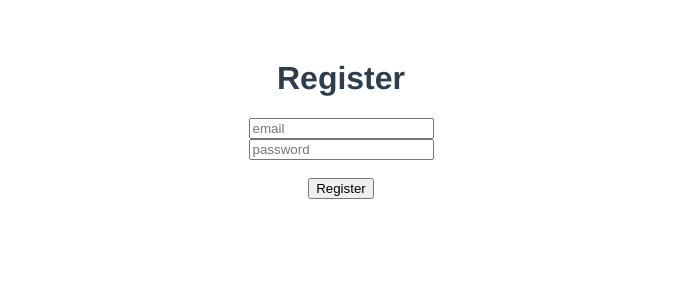
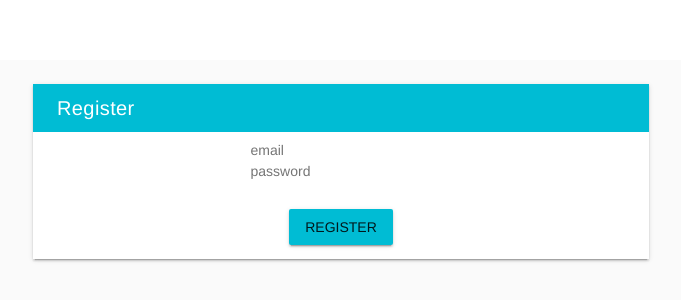
Before and after one commit to BorisZhuang/tab-tracker, a Vue app in the folder client/: page /#/register in a window 1280 px wide. Shown: the top 300 px of the page, without its empty margins (299-980 px from the left). Built offline with nearby package versions, Linux system fonts and the light colour scheme.

Commit message:
start using vuetify to apply material design on the UI.

```diff
--- a/client/package.json
+++ b/client/package.json
@@ -16,7 +16,8 @@
   "dependencies": {
     "axios": "^0.18.0",
     "vue": "^2.5.2",
-    "vue-router": "^3.0.1"
+    "vue-router": "^3.0.1",
+    "vuetify": "^1.5.13"
   },
   "devDependencies": {
     "autoprefixer": "^7.1.2",
--- a/client/src/App.vue
+++ b/client/src/App.vue
@@ -1,7 +1,12 @@
 <template>
   <div id="app">
-    <!-- <img src="./assets/logo.png"> -->
-    <router-view/>
+    <v-app>
+      <v-content>
+        <v-container fluid>
+          <router-view/>
+        </v-container>
+      </v-content>
+    </v-app>
   </div>
 </template>
 
--- a/client/src/components/Register.vue
+++ b/client/src/components/Register.vue
@@ -1,14 +1,22 @@
 <template>
-  <div>
-    <h1>Register</h1>
+  <v-layout row wrap>
+      <v-flex xs6 offset-xs3>
+        <div class="white elevation-2">
+          <v-toolbar flat dense class="cyan" dark>
+            <v-toolbar-title>Register</v-toolbar-title>
+          </v-toolbar>
+          <div class="pl-4 pr-4 pt-2 pb-2">
             <input v-model="email" type="email" name="email" placeholder="email" />
             <br>
             <input v-model="password" type="password" name="password" placeholder="password" />
             <br>
             <div class="error" v-html="error" />
             <br>
-    <button v-on:click="register">Register</button>
+            <v-btn v-on:click="register" class="cyan">Register</v-btn>
           </div>
+        </div>
+      </v-flex>
+  </v-layout>
 </template>
 
 <script>
--- a/client/src/main.js
+++ b/client/src/main.js
@@ -3,8 +3,12 @@
 import Vue from 'vue'
 import App from './App'
 import router from './router'
+import Vuetify from 'vuetify'
+import 'vuetify/dist/vuetify.min.css'
 
 Vue.config.productionTip = false
+
+Vue.use(Vuetify)
 
 /* eslint-disable no-new */
 new Vue({
```
Also changed, not shown: 1 other file (tests, documents, lock files or other folders). Lines whose indentation alone changed are shown as unchanged.
